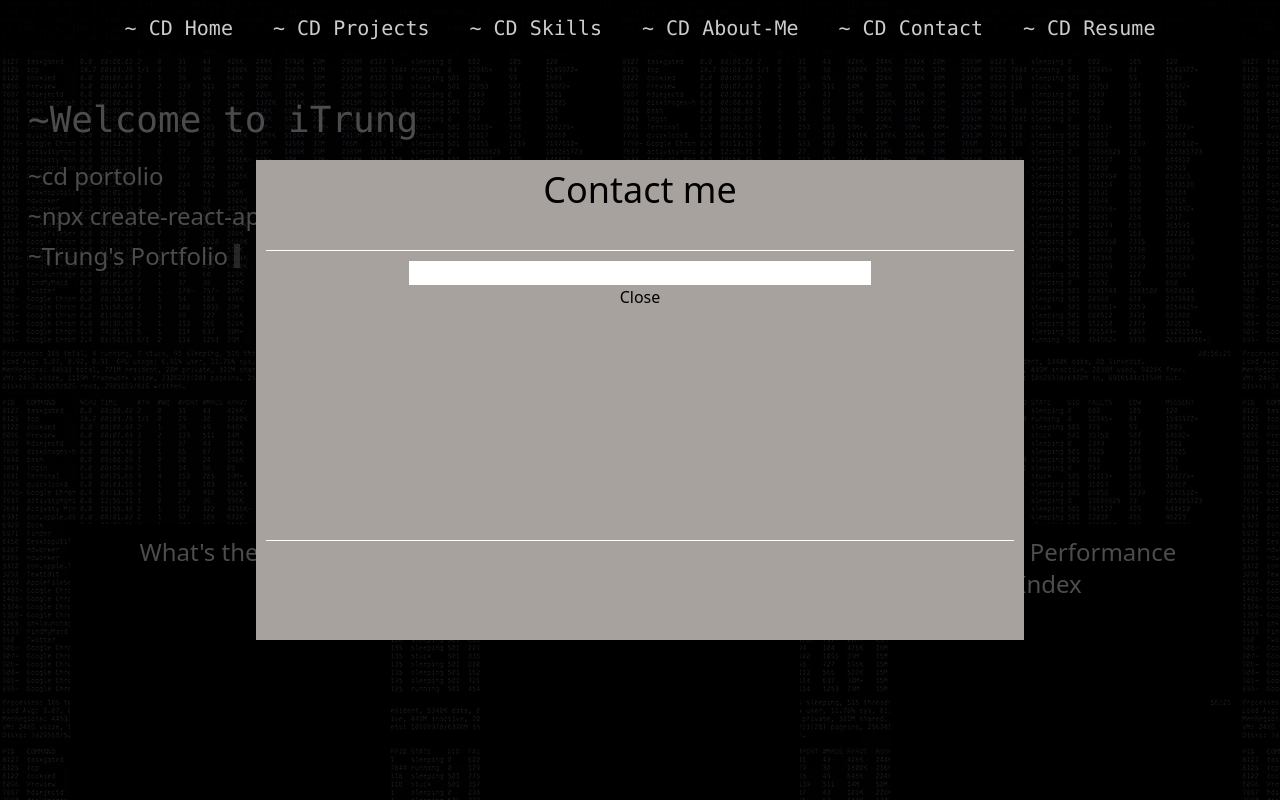
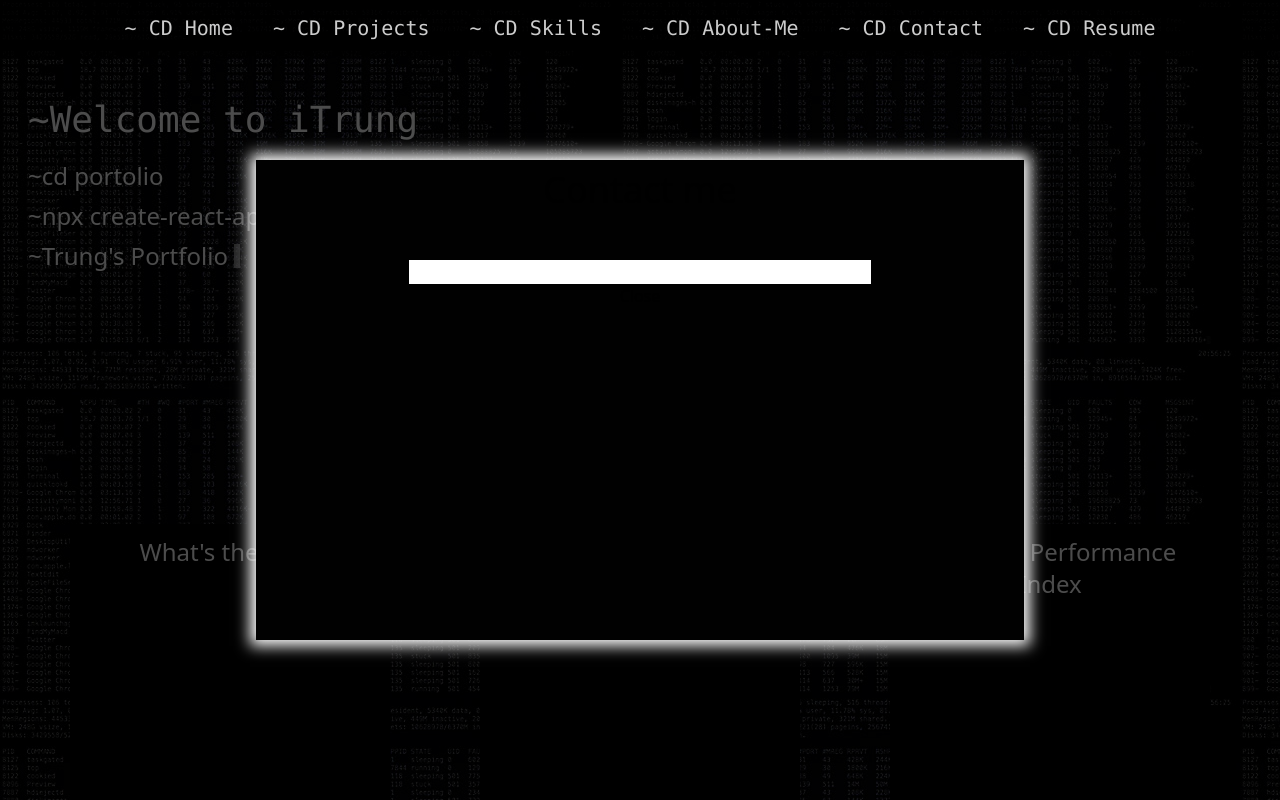
Before and after one commit to tdiec00/portfolio, a React (Create React App) app in the folder client/: page / in a window 1280 px wide. Both pictures are taken after a click on the button "~ CD Contact". Shown: the top 800 px of the page. Built offline with nearby package versions, Linux system fonts and the light colour scheme.

Commit message:
box shadow modal

```diff
--- a/client/src/components/modal/Modal.jsx
+++ b/client/src/components/modal/Modal.jsx
@@ -4,10 +4,10 @@ export default function Modal(props) {
   return (
     <div className={`modal ${props.show ? "show" : ""}`} onClick={() => props.onClose()}>
       <div className="flex fixed inset-0 bg-blackbg/[0.7] items-center justify-center">
-        <div className="w-3/5 h-3/5 bg-stone-400/[1]" onClick={(e) => e.stopPropagation()}>
+        <div className="w-3/5 h-3/5 bg-blackbg/[1] shadow-[0_0_14px_6px] shadow-white" onClick={(e) => e.stopPropagation()}>
           <div className="h-4/5 p-2.5 mt-">
             <h1 className="text-4xl mb-10 text-black ">{props.title}</h1>
-            <div className="h-4/5 p-2.5 border-y border-white">
+            <div className="h-4/5 p-2.5 ">
               {props.children}
               <div className="modal-footer"></div>
               <button
--- a/client/src/components/modal/modal.css
+++ b/client/src/components/modal/modal.css
@@ -1,7 +1,9 @@
 .modal.show {
   opacity: 1;
+  pointer-events: visible;
 }
 
 .modal {
   opacity: 0;
+  pointer-events: none;
 }
--- a/client/src/components/projectContainer/ProjectContainer.jsx
+++ b/client/src/components/projectContainer/ProjectContainer.jsx
@@ -6,21 +6,20 @@ export default function ProjectContainer(props) {
 
   return (
     <div className="h-80 bg-blackbg w-80 m-5 pt-3 ">
-      <a href={props.link}>
       <div>
-          <p className="pb-2" onClick={() => setShow(true)}>
+        <p className="pb-2 cursor-pointer" onClick={() => setShow(true)}>
           {props.title}
         </p>
         <Modal
           onClose={() => {
-              props.setShow(false)
+            setShow(false)
           }}
           show={show}
+          link={props.link}
         >
-            <p>{props.children}</p>
+          <div>{props.children}</div>
         </Modal>
       </div>
-      </a>
     </div>
   )
 }
```
Lines whose indentation alone changed are shown as unchanged.
